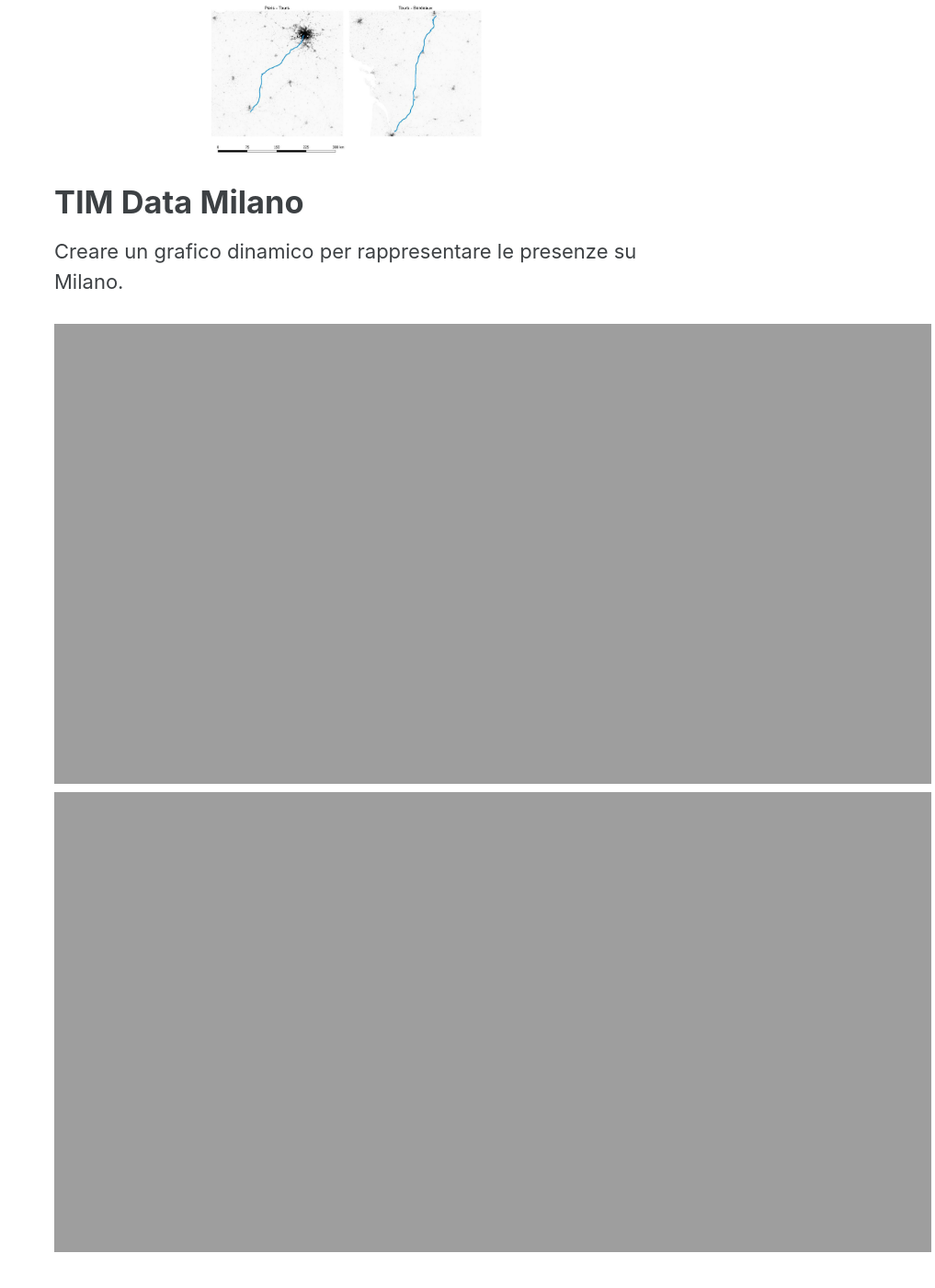
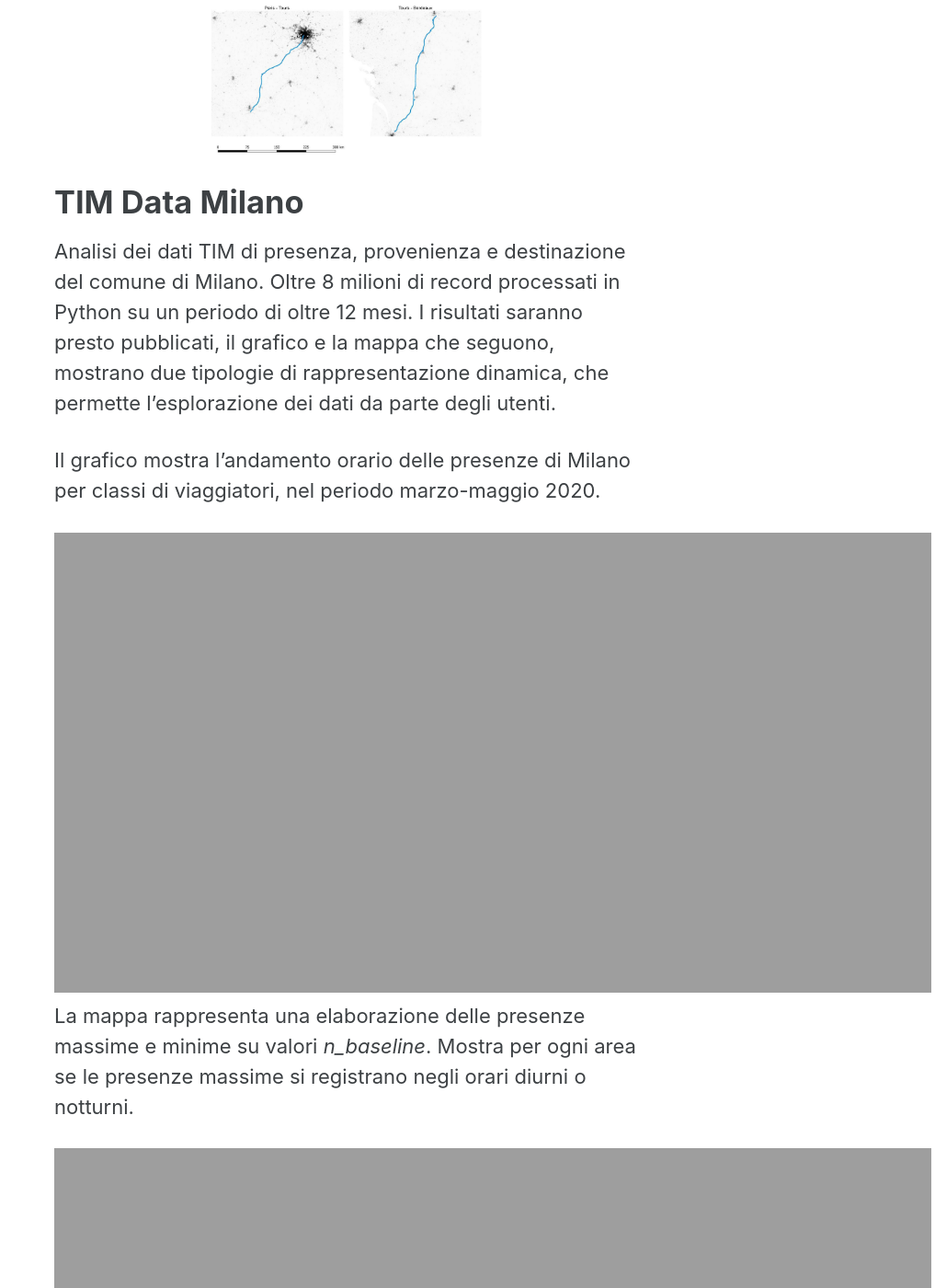
Before and after one commit to FrFagiani/ff_website, a Jekyll site: the page built from _pages/portfolio.md, in a window 1280 px wide and 1400 px high, scrolled down 3435 px. Shown: the whole window at 92% size, without its empty margins (263-1280 px from the left). Built offline with Jekyll 4.4.1, drawn with Linux system fonts in a browser that asks for light colours; cached includes are drawn as plain includes.

Commit message:
nuova versione sito

```diff
--- a/_config.yml
+++ b/_config.yml
@@ -22,7 +22,7 @@
 name                     : "Francesco Fagiani"
 description              : "Francesco Fagiani è un pianificatore territoriale di Bergamo. Leggi il suo CV e contattalo per avere consulenza" #"Consulenze GIS, cartografia e mappe, analisi e visualizzazione dati, servizi catastali avanzati, gestione banche dati, open data."
 url                      : #"https://FrFagiani.github.io" # the base hostname & protocol for your site e.g. "https://mmistakes.github.io"
-baseurl                  : "ff_website" # the subpath of your site, e.g. "/blog"
+baseurl                  : "/ff_website" # the subpath of your site, e.g. "/blog"
 repository               : #"FrFagiani/blugis" # GitHub username/repo-name e.g. "mmistakes/minimal-mistakes"
 teaser                   : # path of fallback teaser image, e.g. "/assets/images/500x300.png"
 logo                     : "/assets/images/1faa2.png" # path of logo image to display in the masthead, e.g. "/assets/images/88x88.png"
--- a/_pages/portfolio.md
+++ b/_pages/portfolio.md
@@ -14,7 +14,7 @@
 Data Literacy. Un’indagine sull’utilizzo dei Big Data nei Comuni Italiani. La tesi magistrale prende ispirazione da una indagine di [PoliVisu](https://policyvisuals.eu/) sviluppata nel 2018, all'interno di una più ampia ricerca relativa all'uso dei dati e all'innovazione tecnologica nelle città europee.
 
 <p align="center" float="center">
-<img src="{{ site.url }}/{{ site.baseurl }}/assets/images/Data_Lit_Italy_mun.png" alt="" width=300 >
+<img src="{{ site.url }}{{ site.baseurl }}/assets/images/Data_Lit_Italy_mun.png" alt="" width=300 >
 </p>
 
 # SAFARI
@@ -22,34 +22,38 @@
 
 *Analisi dei pattern morfologici*
 <p align="center" float="center">
-<img src="{{ site.url }}/{{ site.baseurl }}/assets/images/SAFARI_Pattern_analysis.png" alt="">
+<img src="{{ site.url }}{{ site.baseurl }}/assets/images/SAFARI_Pattern_analysis.png" alt="">
 </p>
 *Analisi delle matrici OD derivate da dati telefonici*
 <p align="center" float="center">
-<img src="{{ site.url }}/{{ site.baseurl }}/assets/images/SAFARI_OD_matrices_compose.png" alt="" width=300>
+<img src="{{ site.url }}{{ site.baseurl }}/assets/images/SAFARI_OD_matrices_compose.png" alt="" width=300>
 </p>
 <p align="center" float="center">
-<img src="{{ site.url }}/{{ site.baseurl }}/assets/images/SAFARI_OD_matrices_pattern.png" alt="" width=300>
+<img src="{{ site.url }}{{ site.baseurl }}/assets/images/SAFARI_OD_matrices_pattern.png" alt="" width=300>
 </p>
 *Isocrone, trasporto pubblico, grado di accessibilità delle aree*
 <p align="center" float="center">
-<img src="{{ site.url }}/{{ site.baseurl }}/assets/images/SAFARI_Accessibility_CBD.png" alt="">
+<img src="{{ site.url }}{{ site.baseurl }}/assets/images/SAFARI_Accessibility_CBD.png" alt="">
 </p>
 *Analisi dell'accessibilità al sistema sanitario*
 <p align="center" float="center">
-<img src="{{ site.url }}/{{ site.baseurl }}/assets/images/SAFARI_Health_accessibility.jpeg" alt="" width=300>
+<img src="{{ site.url }}{{ site.baseurl }}/assets/images/SAFARI_Health_accessibility.jpeg" alt="" width=300>
 </p>
 
 # TAV Corridors
 Confronto sui principali corridoi europei dell’alta velocità. Questa analisi è stata inserita all’interno del progetto ESPON [IMAGINE](https://www.espon.eu/imagine), che osserva il territorio della via Emilia, compreso tra Milano e Bologna.
 <p align="center" float="center">
-<img src="{{ site.url }}/{{ site.baseurl }}/assets/images/IMAGINE_corridors.jpg" alt="" width=300>
+<img src="{{ site.url }}{{ site.baseurl }}/assets/images/IMAGINE_corridors.jpg" alt="" width=300>
 </p>
 
 # TIM Data Milano
 
-Creare un grafico dinamico per rappresentare le presenze su Milano.
+Analisi dei dati TIM di presenza, provenienza e destinazione del comune di Milano. Oltre 8 milioni di record processati in Python su un periodo di oltre 12 mesi. I risultati saranno presto pubblicati, il grafico e la mappa che seguono, mostrano due tipologie di rappresentazione dinamica, che permette l'esplorazione dei dati da parte degli utenti.
 
-<iframe id="igraph" scrolling="no" style="border:none;" seamless="seamless" src="{{ site.url }}/{{ site.baseurl }}/assets/maps_charts/TIM_MI_classe_viag.html" height="500" width="150%"></iframe>
+Il grafico mostra l'andamento orario delle presenze di Milano per classi di viaggiatori, nel periodo marzo-maggio 2020.
 
-<iframe id="igraph" scrolling="no" style="border:none;" seamless="seamless" src="{{ site.url }}/{{ site.baseurl }}/assets/maps_charts/TIM_MI_day_night.html" height="500" width="150%"></iframe>
+<iframe id="igraph" scrolling="no" style="border:none;" seamless="seamless" src="{{ site.url }}{{ site.baseurl }}/assets/maps_charts/TIM_MI_classe_viag.html" height="500" width="150%"></iframe>
+
+La mappa rappresenta una elaborazione delle presenze massime e minime su valori *n_baseline*. Mostra per ogni area se le presenze massime si registrano negli orari diurni o notturni.
+
+<iframe id="igraph" scrolling="no" style="border:none;" seamless="seamless" src="{{ site.url }}{{ site.baseurl }}/assets/maps_charts/TIM_MI_day_night.html" height="500" width="150%"></iframe>
```
Also changed, not shown: _pages/contatti.md (+1 -2 lines), _pages/strumenti.md (+2 -4 lines), index.html (+12 -12 lines), assets/images/C10.PNG (deleted), assets/images/C6.PNG (deleted), assets/images/C7.PNG (deleted), assets/images/C8.PNG (deleted), assets/images/C9.PNG (deleted), assets/images/Sorisole_Curves_cut.png (added), 3 other files.
